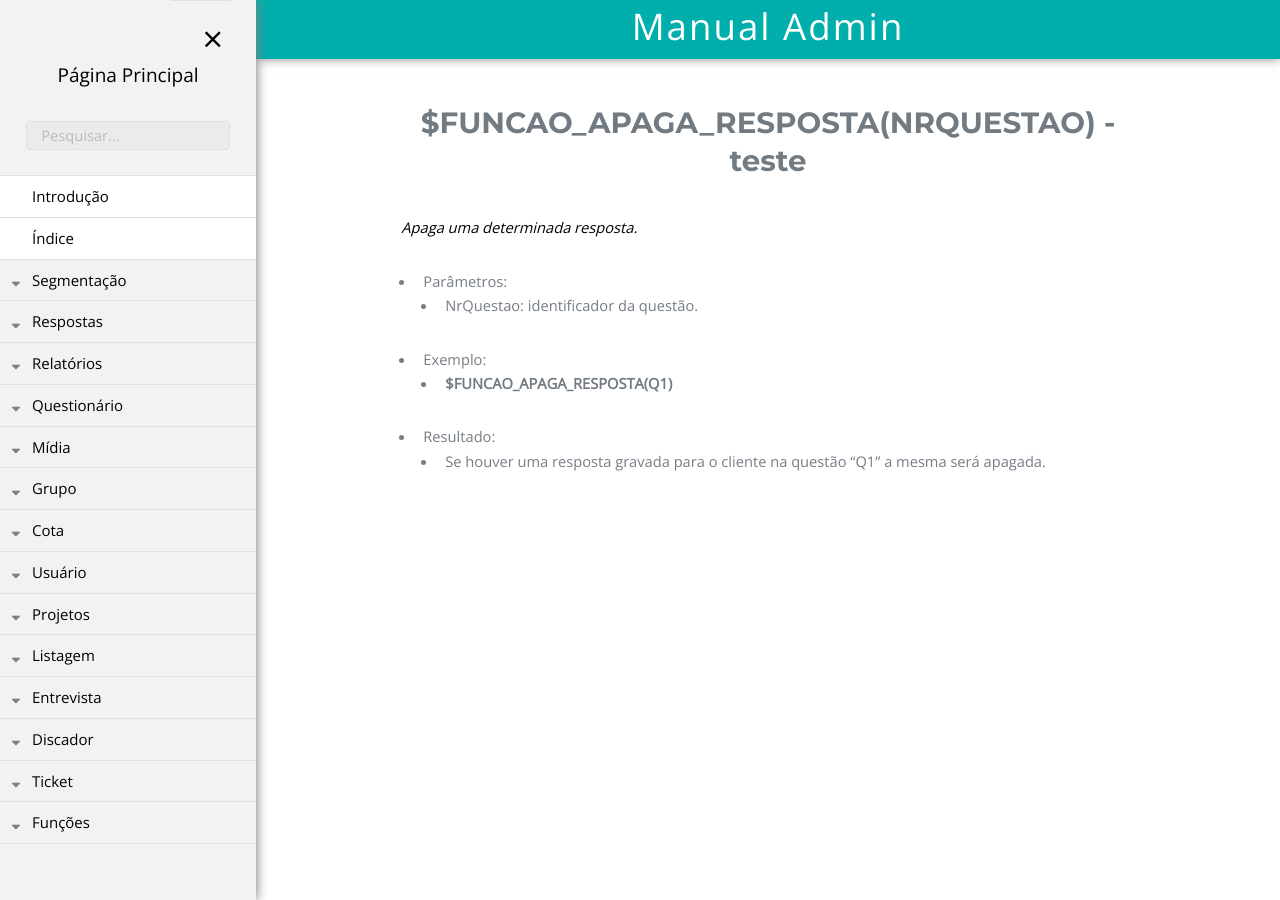
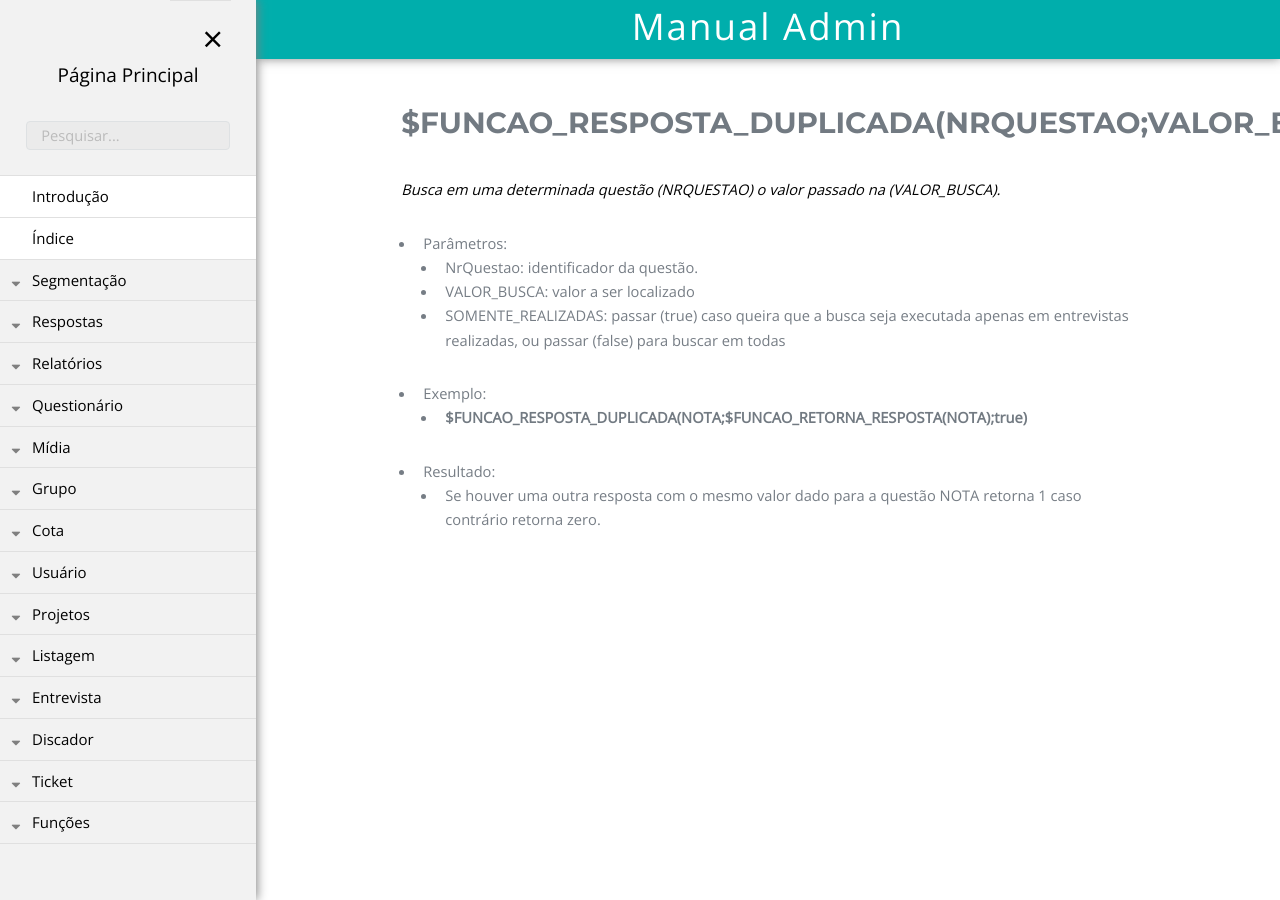
Before and after one commit to rogerio-figueiredo-hsr/hsrtechonline.github.io, a Jekyll site: the page built from _posts/2019-01-02-resposta-unica.md, in a window 1280 px wide. Built offline with Jekyll 4.4.1, drawn with Linux system fonts in a browser that asks for light colours.

Commit message:
editado o conteudo

```diff
--- a/_posts/2019-01-02-resposta-unica.md
+++ b/_posts/2019-01-02-resposta-unica.md
@@ -5,11 +5,13 @@ projeto: "fastQuestAdmin"
 permalink: /fastQuestAdmin/funcoes/resposta-unica
 pasta: "funcoes"
 ---
-# $FUNCAO_APAGA_RESPOSTA(NRQUESTAO) - teste
-*Apaga uma determinada resposta.*
+# $FUNCAO_RESPOSTA_DUPLICADA(NRQUESTAO;VALOR_BUSCA;SOMENTE_REALIZADAS)
+*Busca em uma determinada questão (NRQUESTAO) o valor passado na (VALOR_BUSCA).*
 - Parâmetros:
     - NrQuestao: identificador da questão.
+    - VALOR_BUSCA: valor a ser localizado
+    - SOMENTE_REALIZADAS: passar (true) caso queira que a busca seja executada apenas em entrevistas realizadas, ou passar (false) para buscar em todas
 - Exemplo:
-    - **$FUNCAO_APAGA_RESPOSTA(Q1)**
+    - **$FUNCAO_RESPOSTA_DUPLICADA(NOTA;$FUNCAO_RETORNA_RESPOSTA(NOTA);true)**
 - Resultado:
-    - Se houver uma resposta gravada para o cliente na questão "Q1" a mesma será apagada.
+    - Se houver uma outra resposta com o mesmo valor dado para a questão NOTA retorna 1 caso contrário retorna zero.
```
